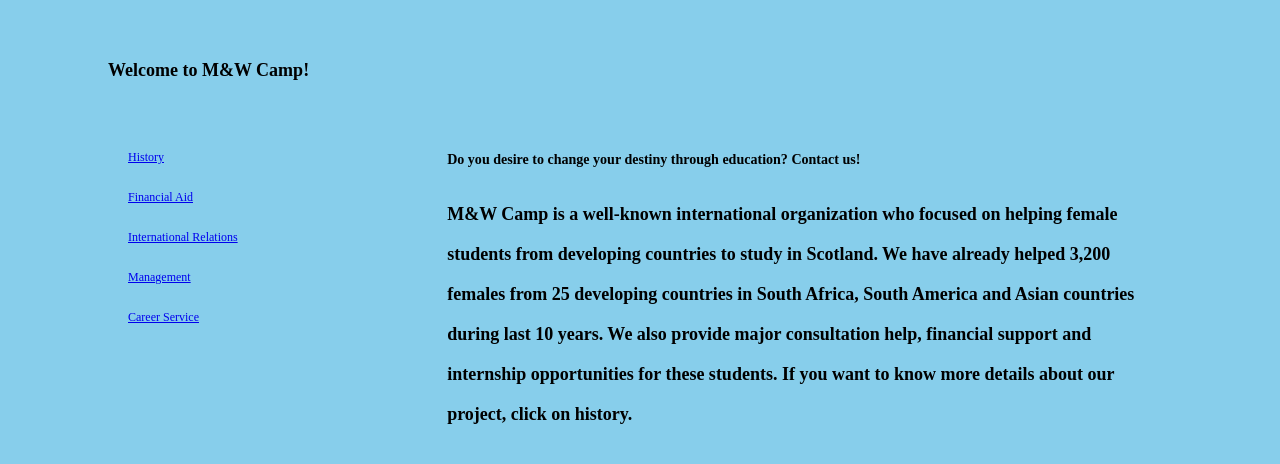
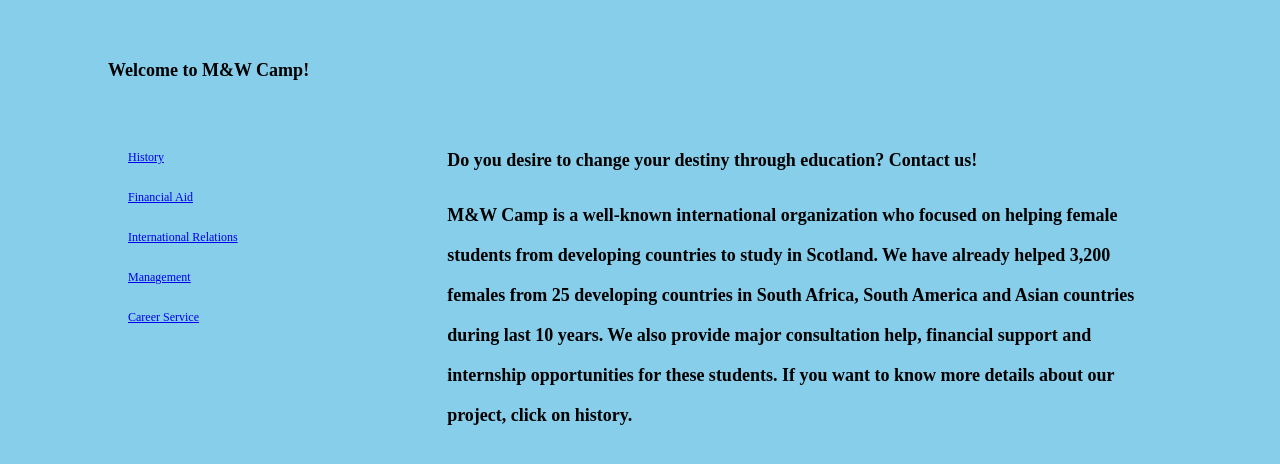
Before and after one commit to mashakopy/website.github.io, a plain HTML site: page index2.html in a window 1280 px wide. Drawn offline with nearby package versions, Linux system fonts and the light colour scheme.

Commit message:
Update index2.html

```diff
--- a/index2.html
+++ b/index2.html
@@ -80,7 +80,7 @@ section:after {
           </ul>
         </nav>
         <article>
-            <h1>Do you desire to change your destiny through education? Contact us!</h1>
+            <h2>Do you desire to change your destiny through education? Contact us!</h2>
             <h2>M&W Camp is a well-known international organization who focused on helping female students from developing countries to study in Scotland. We have already helped 3,200 females from 25 developing countries in South Africa, South America and Asian countries during last 10 years. We also provide major consultation help, financial support and internship opportunities for these students. If you want to know more details about our project, click on history. </h2>
   </article>
       </section>
```
